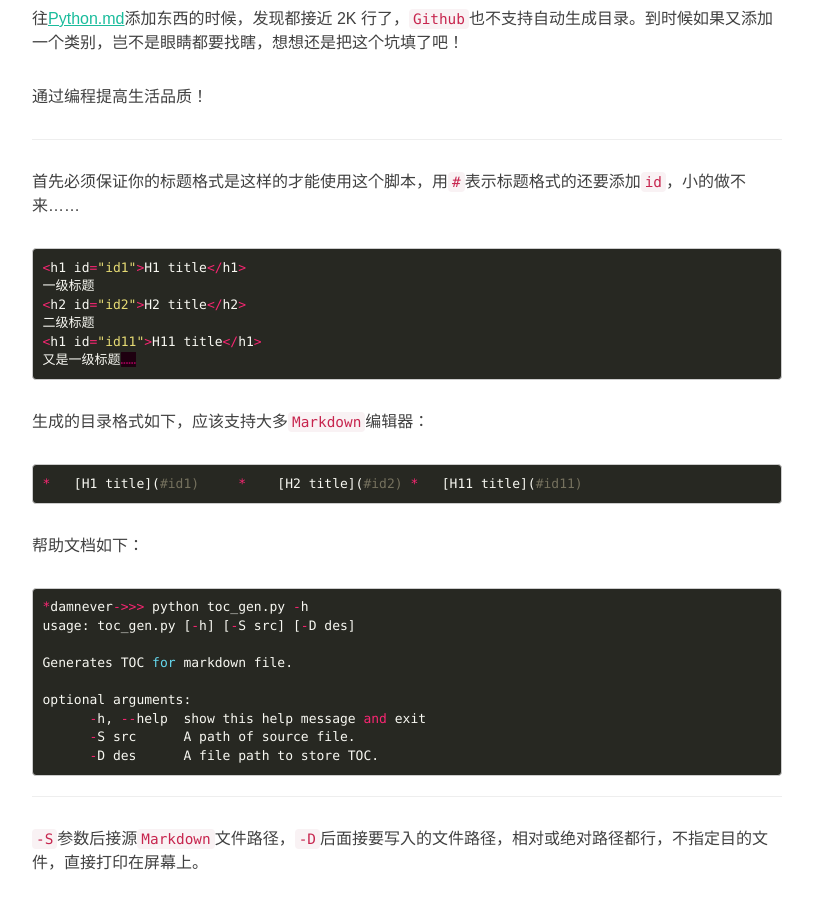
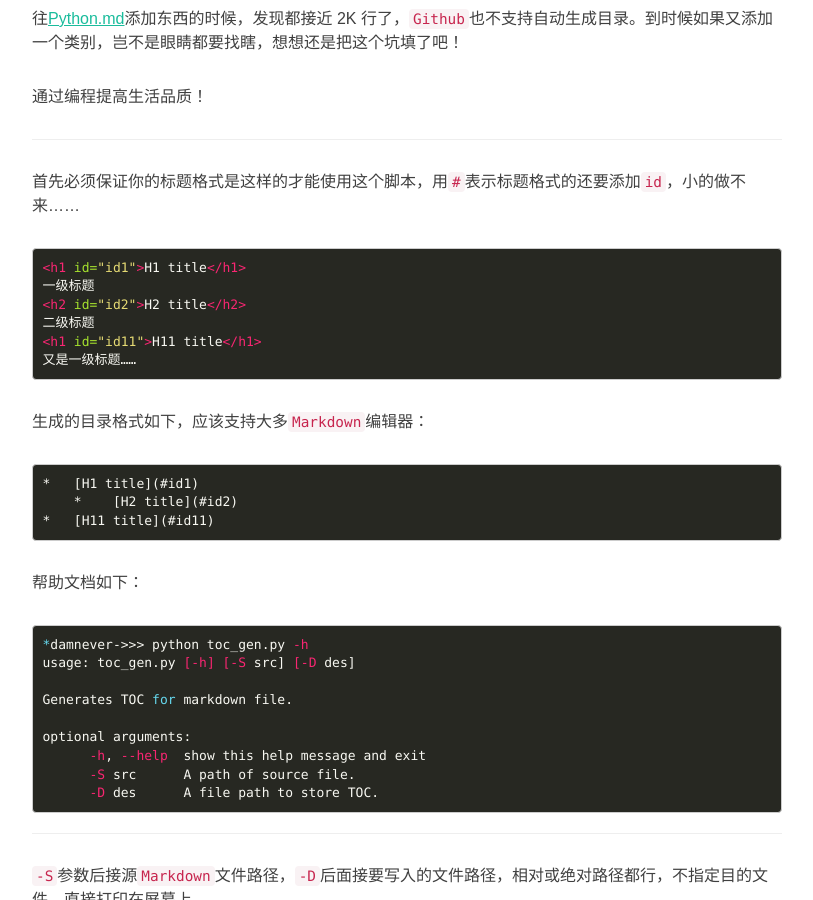
Before and after one commit to damnever/damnever.github.io, a Jekyll site: the page built from _posts/2015-03-31-generates-toc-for-github-markdown-file.md, in a window 1280 px wide and 900 px high, scrolled down 556 px. Shown: the whole window, without its empty margins (233-1046 px from the left). Built offline with Jekyll 4.4.1, drawn with Linux system fonts in a browser that asks for light colours; nearby versions of some CDN libraries; comment, search, counter and statistics services are not loaded.

Commit message:
coding change life

```diff
--- a/_posts/2015-03-31-generates-toc-for-github-markdown-file.md
+++ b/_posts/2015-03-31-generates-toc-for-github-markdown-file.md
@@ -25,7 +25,7 @@ tags:
 ---
 
 首先必须保证你的标题格式是这样的才能使用这个脚本，用`#`表示标题格式的还要添加`id`，小的做不来……
-{% highlight python %}
+{% highlight html %}
 <h1 id="id1">H1 title</h1>
 一级标题
 <h2 id="id2">H2 title</h2>
@@ -34,14 +34,14 @@ tags:
 又是一级标题……
 {% endhighlight %}
 生成的目录格式如下，应该支持大多`Markdown`编辑器：
-{% highlight python %}
+{% highlight html %}
 *   [H1 title](#id1)
     *    [H2 title](#id2)
 *   [H11 title](#id11)
 {% endhighlight %}
 
 帮助文档如下：
-{% highlight python %}
+{% highlight bash %}
 *damnever->>> python toc_gen.py -h
 usage: toc_gen.py [-h] [-S src] [-D des]
 
```
